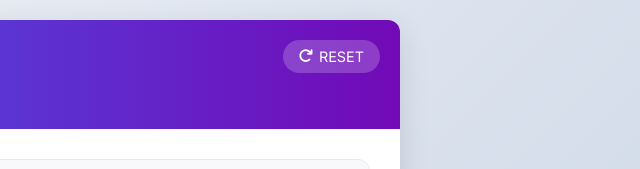
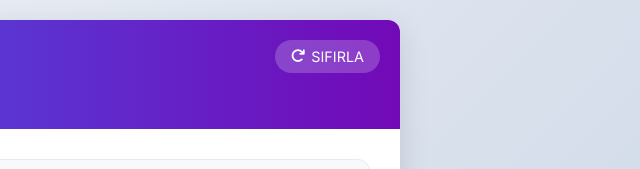
Before and after one commit to serhatkiraz/hesapsiz, a plain HTML site: page index.html in a window 1280 px wide. Shown: the top 169 px of the page, 640-1280 px from the left. Drawn offline with Linux system fonts and the light colour scheme.

Commit message:
Fix HTML encoding and formatting issues

```diff
--- a/index.html
+++ b/index.html
@@ -185,7 +185,7 @@ footer{
   <div class="header">
     <h1><i class="fas fa-calculator"></i> Hesapsız</h1>
     <p class="subtitle">Büyük Sayılar İçin Sınırsız Hesap Makinesi</p>
-    <button class="clear-btn" onclick="resetAll()"><i class="fas fa-redo"></i> RESET</button>
+    <button class="clear-btn" onclick="resetAll()"><i class="fas fa-redo"></i> SIFIRLA</button>
   </div>
 
   <div class="content">
@@ -381,4 +381,5 @@ function resetAll(){
 </script>
 
 </body>
+
 </html>
```
